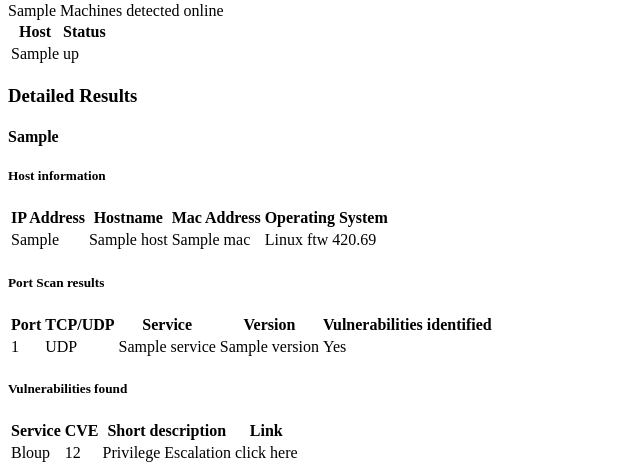
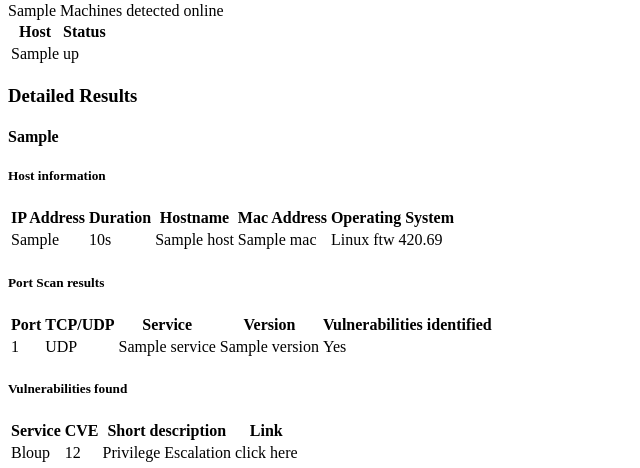
Before and after one commit to aHugues/port-eye, a Python web app: template port_eye/templates/export.html.j2 in a window 1280 px wide. Shown: the part 224-692 px from the top of the page, without its empty margins (0-640 px from the left). Run offline with Jinja, Linux system fonts and the light colour scheme; the template is opened without the code that fills it: most values are stand-ins (such as "Sample title", 1, 10 or a date in 2020).

Commit message:
Add host duration to exported report

```diff
--- a/port_eye/templates/export.html.j2
+++ b/port_eye/templates/export.html.j2
@@ -71,12 +71,14 @@
                     <table class="host-global-table">
                         <tr>
                             <th>IP Address</th>
+                            <th>Duration</th>
                             <th>Hostname</th>
                             <th>Mac Address</th>
                             <th>Operating System</th>
                         </tr>
                         <tr>
                             <td>{{ host.ip }}</td>
+                            <td>{{ host.duration }}s</td>
                             <td>{{ host.hostname }}</td>
                             <td>{{ host.mac }}</td>
                             <td class="temp">Linux ftw 420.69</td>
```
